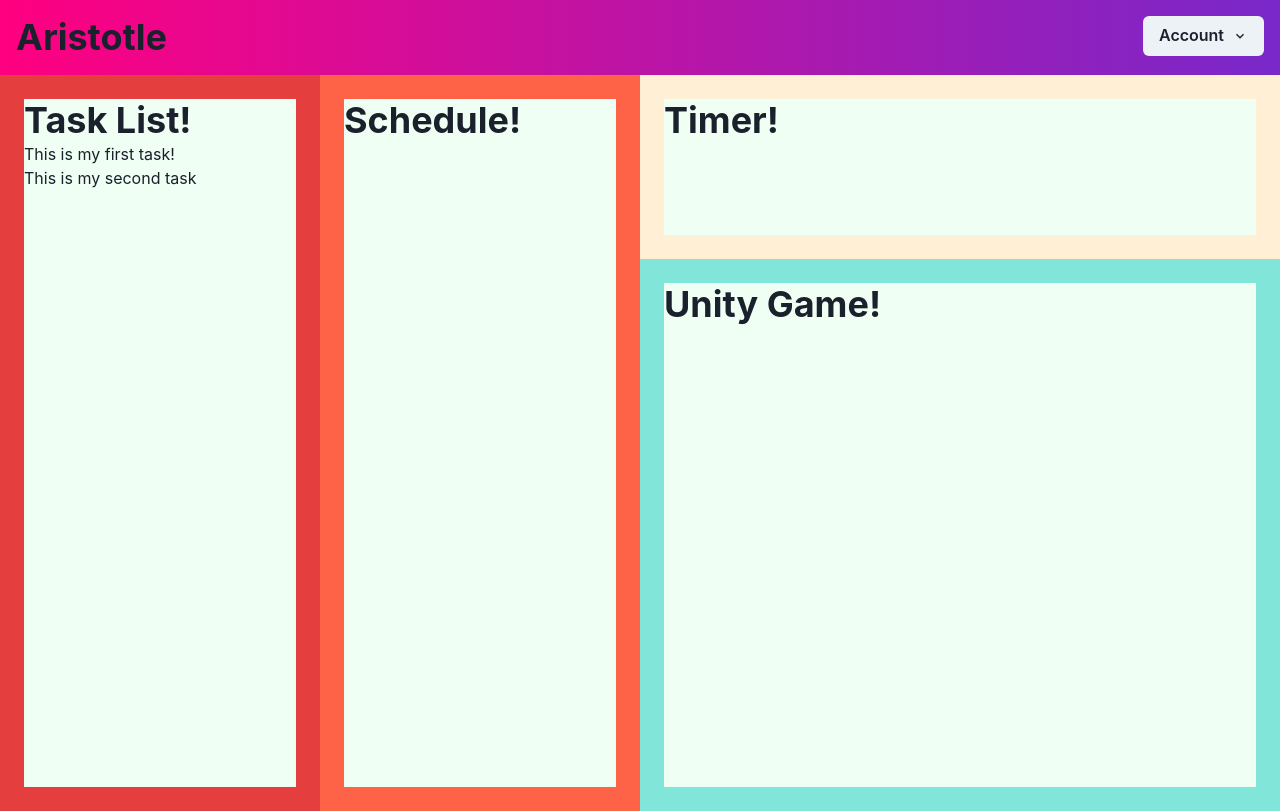
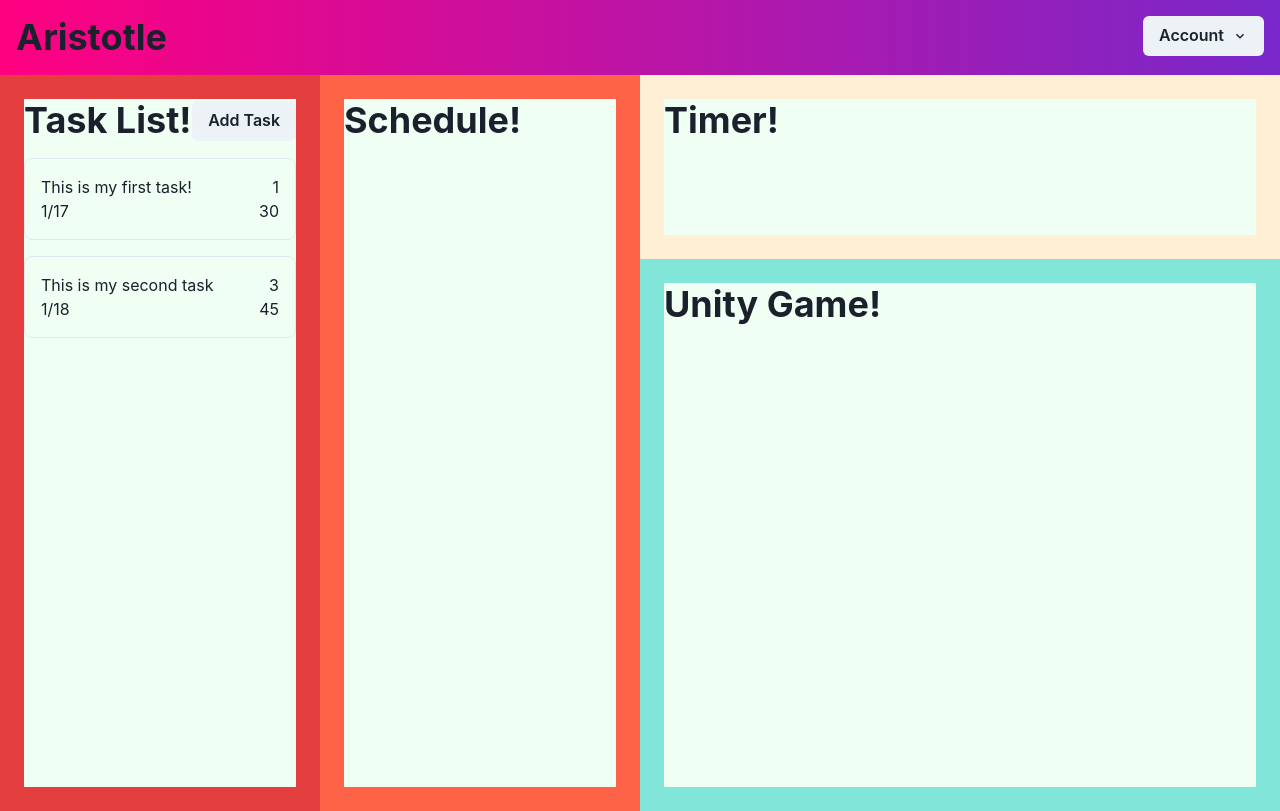
Before and after one commit to joshdelg/aristotle-app, a React (Create React App) app: page / in a window 1280 px wide. Built offline with nearby package versions, Linux system fonts and the light colour scheme.

Commit message:
Basic styling for the task list. Connected add new task to reducer. Implemented basic drag and drop functionality.

```diff
--- a/package.json
+++ b/package.json
@@ -12,8 +12,10 @@
     "@testing-library/user-event": "^12.6.0",
     "framer-motion": "^3.2.1",
     "react": "^17.0.1",
+    "react-beautiful-dnd": "^13.0.0",
     "react-dom": "^17.0.1",
     "react-scripts": "4.0.1",
+    "uuid": "^8.3.2",
     "web-vitals": "^0.2.4"
   },
   "scripts": {
--- a/src/App.js
+++ b/src/App.js
@@ -1,4 +1,3 @@
-import { Heading } from "@chakra-ui/react";
 import Navbar from "./components/Navbar";
 import Dashboard from "./components/Dashboard";
 
--- a/src/components/Navbar.jsx
+++ b/src/components/Navbar.jsx
@@ -1,4 +1,4 @@
-import { Box, Button, Flex, Heading, Menu, MenuButton, MenuItem, MenuList, Text } from "@chakra-ui/react";
+import { Box, Button, Flex, Heading, Menu, MenuButton, MenuItem, MenuList } from "@chakra-ui/react";
 import { ChevronDownIcon } from "@chakra-ui/icons";
 
 function Navbar() {
--- /dev/null
+++ b/src/components/NewTaskModal.jsx
@@ -0,0 +1,58 @@
+import { useContext, useState } from "react";
+import { Button, FormControl, FormLabel, Input, Modal, ModalBody, ModalCloseButton, ModalContent, ModalFooter, ModalHeader, ModalOverlay, Select } from "@chakra-ui/react";
+import { TaskContext } from "../contexts/TaskContext";
+import { v4 as uuidv4 } from 'uuid';
+
+function NewTaskModal(props) {
+
+    const [formData, setFormData] = useState({title: "", priority: 1, dueDate: "", estTime: ""});
+    const { dispatch } = useContext(TaskContext);
+
+    const handleAddClick = () => {
+        dispatch({type: 'ADD_TASK', task: {id: uuidv4(), ...formData}});
+        setFormData({title: "", priority: 1, dueDate: "", estTime: ""})
+        props.onClose();
+    };
+
+    return (
+        <Modal isOpen={props.isOpen} onClose={props.onClose}>
+            <ModalOverlay />
+            <ModalContent>
+                <ModalHeader>Add New Task</ModalHeader>
+                <ModalCloseButton />
+                <ModalBody>
+                    <FormControl my={2} id="title" isRequired>
+                        <FormLabel>Task Title</FormLabel>
+                        <Input type="text" value={formData.title} onChange={(e) => setFormData({...formData, title: e.target.value})}/>
+                    </FormControl>
+
+                    <FormControl my={2} id="priority" isRequired>
+                        <FormLabel>Priority</FormLabel>
+                        <Select placeholder="Select priority" value={formData.priority} onChange={(e) => setFormData({...formData, priority: parseInt(e.target.value)})}>
+                            <option value="1">1</option>
+                            <option value="2">2</option>
+                            <option value="3">3</option>
+                        </Select>
+                    </FormControl>
+
+                    <FormControl my={2} id="dueDate" isRequired>
+                        <FormLabel>Due Date</FormLabel>
+                        <Input type="text" value={formData.dueDate} onChange={(e) => setFormData({...formData, dueDate: e.target.value})} />
+                    </FormControl>
+
+                    <FormControl my={2} id="estTime" isRequired>
+                        <FormLabel>Estimated Time</FormLabel>
+                        <Input type="text" value={formData.estTime} onChange={(e) => setFormData({...formData, estTime: e.target.value})} />
+                    </FormControl>
+                </ModalBody>
+
+                <ModalFooter>
+                    <Button mr={4} onClick={handleAddClick}>Add Task</Button>
+                    <Button onClick={props.onClose}>Cancel</Button>
+                </ModalFooter>
+            </ModalContent>
+        </Modal>
+    );
+}
+
+export default NewTaskModal;
--- /dev/null
+++ b/src/components/Task.jsx
@@ -0,0 +1,20 @@
+import { forwardRef } from "react";
+import { Box, Flex, Spacer, Text } from "@chakra-ui/react";
+
+const Task = forwardRef(({task, ...rest}, ref) => (
+    <Box ref={ref} my="4" p="4" borderWidth="1px" borderRadius="lg" {...rest}>
+        <Flex>
+            <Text>{task.title}</Text>
+            <Spacer />
+            <Text>{task.priority}</Text>
+        </Flex>
+        <Flex>
+            <Text>{task.dueDate}</Text>
+            <Spacer />
+            <Text>{task.estTime}</Text>
+        </Flex>
+    </Box>
+));
+
+
+export default Task;
--- a/src/components/TaskList.jsx
+++ b/src/components/TaskList.jsx
@@ -1,22 +1,56 @@
-import { useContext } from "react";
+import { useContext, useState } from "react";
 import { TaskContext } from "../contexts/TaskContext";
-import { Box, Heading, Text } from "@chakra-ui/react";
+import { Box, Button, Flex, Heading, Spacer, useDisclosure } from "@chakra-ui/react";
+import { DragDropContext, Draggable, Droppable } from 'react-beautiful-dnd';
+import Task from "./Task";
+import NewTaskModal from "./NewTaskModal";
 
 function TaskList() {
 
     const { tasks, dispatch } = useContext(TaskContext);
+    const { isOpen, onOpen, onClose} = useDisclosure();
+
+    const handleOnDragEnd = (result) => {
+        console.log(result);
+
+        if(!result.destination) {
+            return;
+        }
+
+        const items = Array.from(tasks);
+        const [reorderedItem] = items.splice(result.source.index, 1);
+        items.splice(result.destination.index, 0, reorderedItem);
+        dispatch({type: 'REORDER_TASKS', newTasks: items})
+    }
 
     return (
-        <Box h="100%" bg="green.50" onClick={() => {
-            dispatch({type: 'ADD_TASK'});
-        }}>
-            <Heading size="xl">Task List!</Heading>
-            {
-                tasks.map((task) => (
-                    <Text key={task.id}>{task.title}</Text>
-                ))
-            }
-        </Box>
+        <>
+            <Box h="100%" bg="green.50">
+                <Flex alignItems="center">
+                    <Heading size="xl">Task List!</Heading>
+                    <Spacer />
+                    <Button onClick={onOpen}>Add Task</Button>
+                </Flex>
+                <DragDropContext onDragEnd={handleOnDragEnd}>
+                    <Droppable droppableId="task-list">
+                        {(provided) => (
+                            <Box className="task-list" {...provided.droppableProps} ref={provided.innerRef}>
+                            {tasks.map((task, index) => (
+                                <Draggable key={task.id} draggableId={task.id} index={index}>
+                                    {(provided) => (
+                                        <Task task={task} ref={provided.innerRef} {...provided.draggableProps} {...provided.dragHandleProps} />
+                                    )}
+                                </Draggable>
+                            ))}
+                            {provided.placeholder}
+                            </Box>
+                        )}
+                    </Droppable>
+                </DragDropContext>
+            </Box>
+
+            <NewTaskModal isOpen={isOpen} onClose={onClose}/>
+        </>
     );
 }
 
--- a/src/contexts/TaskContext.js
+++ b/src/contexts/TaskContext.js
@@ -2,14 +2,14 @@ import React, { createContext, useReducer } from "react";
 
 const initialState = [
     {
-        id: 0,
+        id: 'bf2654f0-2934-4f5e-bcc6-dedebbf931dd',
         title: "This is my first task!",
         priority: 1,
         dueDate: "1/17",
         estTime: 30
     },
     {
-        id: 1,
+        id: '2e3a8e2a-3ca1-489b-bd0f-4c4f43ee4f2a',
         title: "This is my second task",
         priority: 3,
         dueDate: "1/18",
@@ -20,7 +20,9 @@ const initialState = [
 const taskReducer = (state, action) => {
     switch(action.type) {
         case 'ADD_TASK':
-            return [...state, { id: 1000, title: "New task added!", priority: 1, dueDate: "1/23", estTime: 10}];
+            return [...state, action.task];
+        case 'REORDER_TASKS':
+            return [...action.newTasks];
         default:
             throw new Error("Task reducer action type not recognized")
     }
--- a/src/index.js
+++ b/src/index.js
@@ -2,7 +2,6 @@ import React from 'react';
 import ReactDOM from 'react-dom';
 import App from './App';
 import reportWebVitals from './reportWebVitals';
-
 import { ChakraProvider } from "@chakra-ui/react";
 import TaskContextProvider from './contexts/TaskContext';
 
@@ -10,7 +9,7 @@ ReactDOM.render(
   <React.StrictMode>
     <ChakraProvider>
         <TaskContextProvider>
-          <App />
+            <App />
         </TaskContextProvider>
     </ChakraProvider>
   </React.StrictMode>,
```
Also changed, not shown: 2 other files (tests, documents, lock files or other folders).
